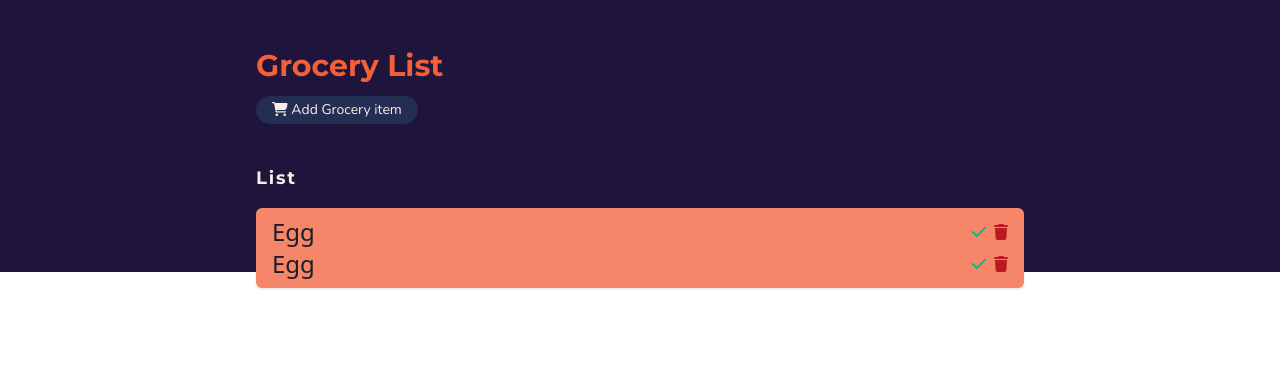
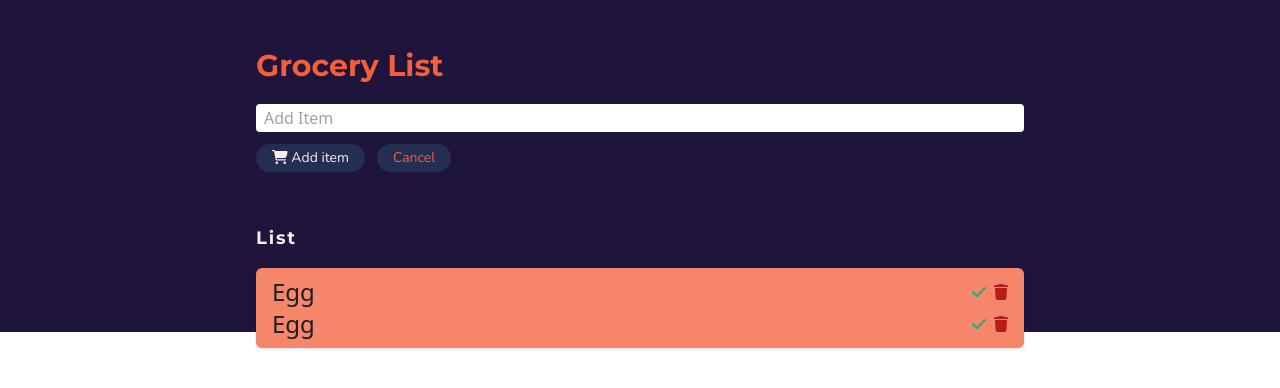
Before and after one commit to Huls26/grocery-list-app, a React (Vite) app: page / in a window 1280 px wide. Both pictures are taken after a click on the button "Add Grocery item". Shown: the top 388 px of the page. Built offline with nearby package versions, Linux system fonts and the light colour scheme; no server answers; the database is empty.

Commit message:
add items

```diff
--- /dev/null
+++ b/src/components/AddItem.jsx
@@ -0,0 +1,17 @@
+import { FontAwesomeIcon } from '@fortawesome/react-fontawesome'
+import { faCartShopping } from '@fortawesome/free-solid-svg-icons'
+
+export default function AddItem() {
+    return (
+        <form className="flex flex-col space-y-3">
+            <input type="text" className="py-0.5 px-2 rounded" placeholder="Add Item"/>
+
+            <div className='flexitems-start space-x-3 h-full'>
+                <button type="submit" className="px-4 py-1 mb-10 flex-none bg-primary2 rounded-full text-light1 font-nunito text-sm hover:bg-secondary1 transition ease-out duration-500"><i className="not-italic"><FontAwesomeIcon icon={ faCartShopping } /> Add item</i></button>
+
+                {/* add onClick direct to cancel */}
+                <button type='reset' className='px-4 py-1 mb-10 flex-none bg-primary2 rounded-full font-nunito text-sm hover:text-red'>Cancel</button>
+            </div>
+        </form>
+    )
+}
--- /dev/null
+++ b/src/components/GroceryList.jsx
@@ -0,0 +1,3 @@
+export default function GroceryList() {
+    return
+}
--- a/src/components/UserUi.jsx
+++ b/src/components/UserUi.jsx
@@ -1,27 +1,41 @@
+import { useState } from "react";
 import {
     getList,
- } from "../utils/api";
+} from "../utils/api";
 
-import GroceryItem from "./GroceryItem";
 import { FontAwesomeIcon } from '@fortawesome/react-fontawesome'
 import { faCartShopping } from '@fortawesome/free-solid-svg-icons'
 
+import GroceryItem from "./GroceryItem";
+import AddItem from "./AddItem";
+
 export default function UserUi() {
-    getList()
-    .then(docs => console.log(docs))
-    .catch(error => console.log("Something went wrong fetching data"));
+    // getList()
+    // .then(docs => console.log(docs))
+    // .catch(error => console.log("Something went wrong fetching data"));
+    let [isAdd, setIsAdd] = useState(() => false);
+
+    function handleAddItem() {
+        setIsAdd(prevValue => !prevValue)
+    }
+
+    function buttonAdd() {
+        return (
+            <button onClick={ handleAddItem } className="px-4 py-1 mb-10 flex-none bg-primary2 rounded-full text-light1 font-nunito text-sm hover:bg-secondary1 transition ease-out duration-500"><i className="not-italic"><FontAwesomeIcon icon={ faCartShopping } /> Add Grocery item</i></button>
+        )
+    }
 
     return (
         <div className="pt-12 text-primary1 max-w-3xl mx-auto">
-            <h1 className="font-montserrat text-3xl font-bold mb-3">Grocery List</h1>
+            <h1 className="font-montserrat text-3xl font-bold mb-5">Grocery List</h1>
 
-            <button className="px-4 py-1 mb-10 bg-primary2 rounded-full text-light1 font-nunito text-sm hover:bg-secondary1 transition ease-out duration-500"><i className="not-italic"><FontAwesomeIcon icon={ faCartShopping } /> Add Grocery item</i></button>
+            <div className={ isAdd ? "mb-3" : "mb-1"}>
+                { isAdd ? <AddItem /> : buttonAdd() }
+            </div>
+
 
             <h3 className="font-montserrat text-light1 text-lg font-bold tracking-widest">List</h3>
 
-            {/* <section id="grocery-list" className="px-4 py-3 bg-secondary1 rounded-md text-dark2 shadow mt-2">
-                <GroceryItem />
-            </section> */}
         </div>
     )
 }
--- a/src/pages/UserPage.jsx
+++ b/src/pages/UserPage.jsx
@@ -5,11 +5,12 @@ export default function UserPage() {
 
     return (
         <div>
-            <main className="px-16  bg-option2 pb-20">
+            <main className="px-16  bg-option2 pb-20 ">
                 <UserUi />
             </main>
 
             <section id="grocery-list" className="mx-16 max-w-3xl md:mx-auto px-4 py-2 bg-secondary1 rounded-md shadow -mt-16">
+
                 <GroceryItem />
                 <GroceryItem />
             </section>
```
